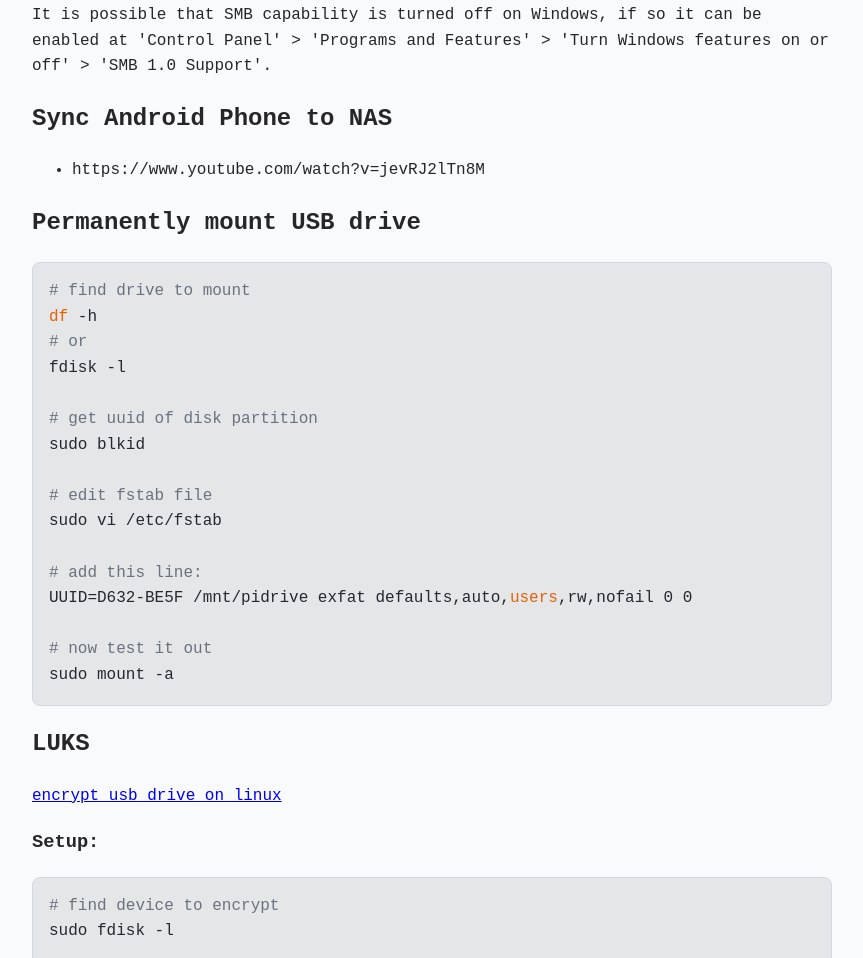
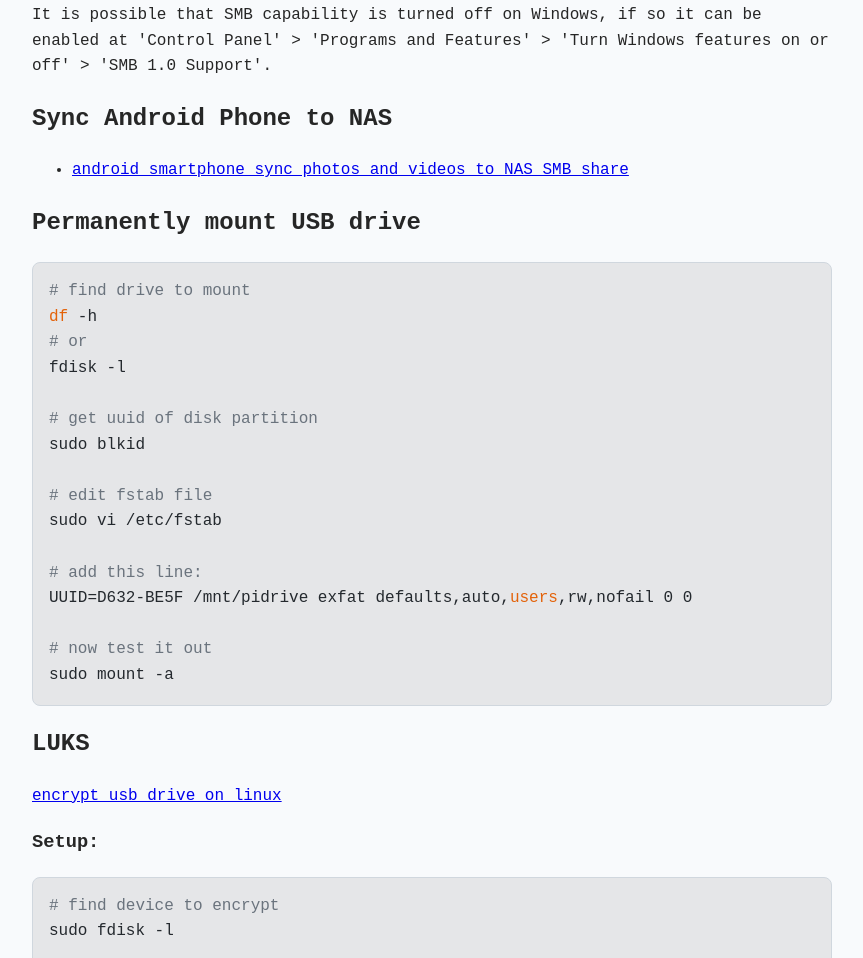
Before and after one commit to gue-ni/gnosis, an Eleventy site: page doc/backup.md in a window 1280 px wide. Shown: the part 1105-2063 px from the top of the page, without its empty margins (208-1071 px from the left). Built offline with nearby package versions, Linux system fonts and the light colour scheme; Eleventy itself is replaced by a stand-in of ours; code samples lack their colours; files that its build step writes are made by us from their sources; a web font is replaced by a local one.

Commit message:
Update backup.md

```diff
--- a/doc/backup.md
+++ b/doc/backup.md
@@ -48,7 +48,7 @@ It is possible that SMB capability is turned off on Windows, if so it can be ena
 
 ## Sync Android Phone to NAS
 
-- https://www.youtube.com/watch?v=jevRJ2lTn8M
+- [android smartphone sync photos and videos to NAS SMB share](https://www.youtube.com/watch?v=jevRJ2lTn8M)
 
 ## Permanently mount USB drive
 
```
